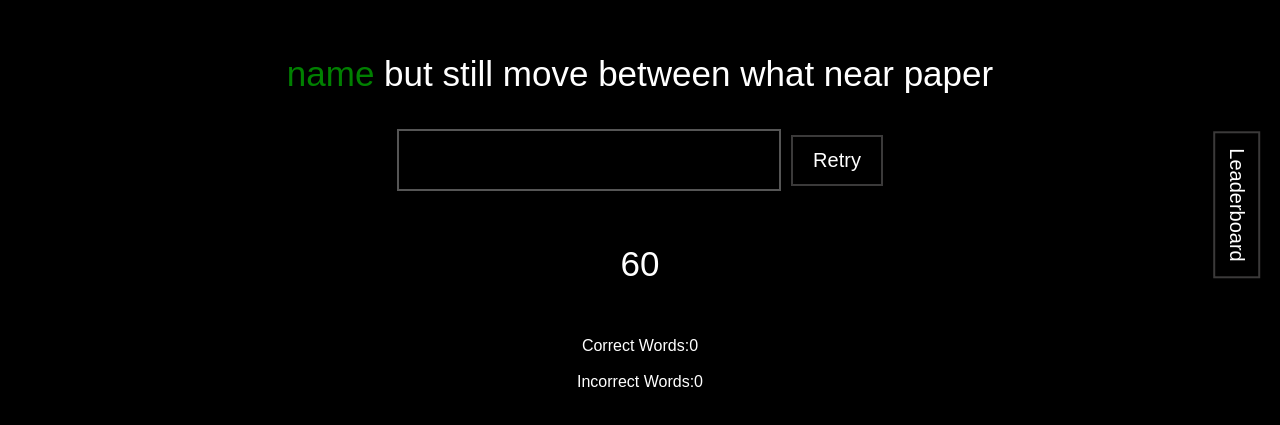
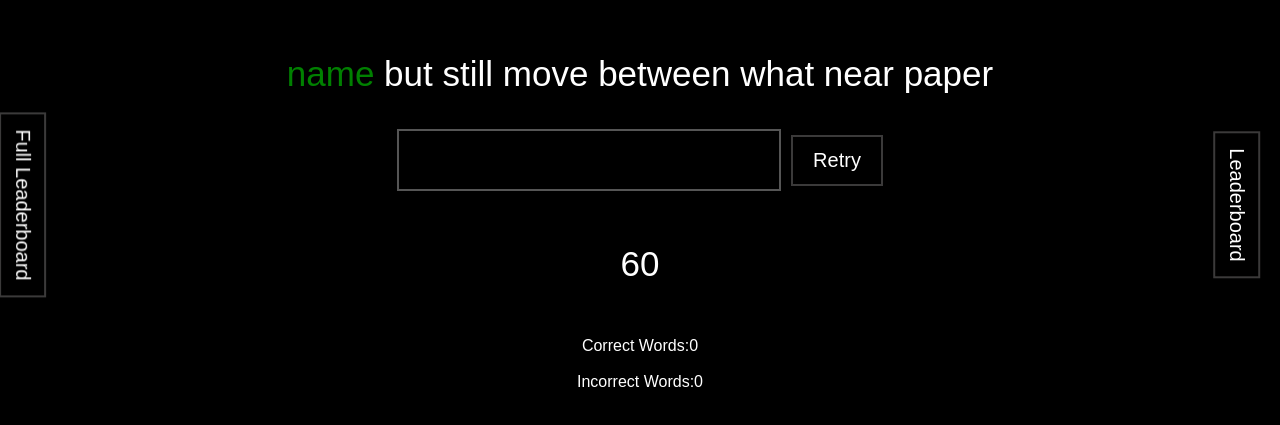
Before and after one commit to Naimul11/Typing_Test, a plain HTML site: page index.htm in a window 1280 px wide. Shown: the part 195-620 px from the top of the page. Drawn offline with Linux system fonts and the light colour scheme.

Commit message:
Update index.htm

```diff
--- a/index.htm
+++ b/index.htm
@@ -1 +1 @@
-<!DOCTYPE html><html lang="en"><head><meta charset="UTF-8"><title>Typing Test</title><link rel="stylesheet" href="styles.css"></head><body><div id="content-container"><div id="word-box" style="visibility:hidden"></div><div id="input-container"><input type="text" id="input-box" autocomplete="off" autocorrect="off" autocapitalize="off" spellcheck="false"><button id="retry-button" onclick="restartTest()">Retry</button></div><br><div id="timer">60</div><br><div>Correct Words:<span id="correct-count">0</span></div><br><div>Incorrect Words:<span id="incorrect-count">0</span></div><p id="result-text" style="display:none"></p></div><button id="toggle-leaderboard">Leaderboard</button><div id="leaderboard-container"><div id="leaderboard"></div><button id="reset-leaderboard">RESET</button></div>  <!-- <button id="fullLeaderboard" onclick='window.location.href="leaderboard.htm"'>Full Leaderboard</button> --> <script src="script.js"></script></body></html>
+<!DOCTYPE html><html lang="en"><head><meta charset="UTF-8"><title>Typing Test</title><link rel="stylesheet" href="styles.css"></head><body><div id="content-container"><div id="word-box" style="visibility:hidden"></div><div id="input-container"><input type="text" id="input-box" autocomplete="off" autocorrect="off" autocapitalize="off" spellcheck="false"><button id="retry-button" onclick="restartTest()">Retry</button></div><br><div id="timer">60</div><br><div>Correct Words:<span id="correct-count">0</span></div><br><div>Incorrect Words:<span id="incorrect-count">0</span></div><p id="result-text" style="display:none"></p></div><button id="toggle-leaderboard">Leaderboard</button><div id="leaderboard-container"><div id="leaderboard"></div><button id="reset-leaderboard">RESET</button></div> <button id="fullLeaderboard" onclick='window.location.href="leaderboard.htm"'>Full Leaderboard</button><script src="script.js"></script></body></html>
```
